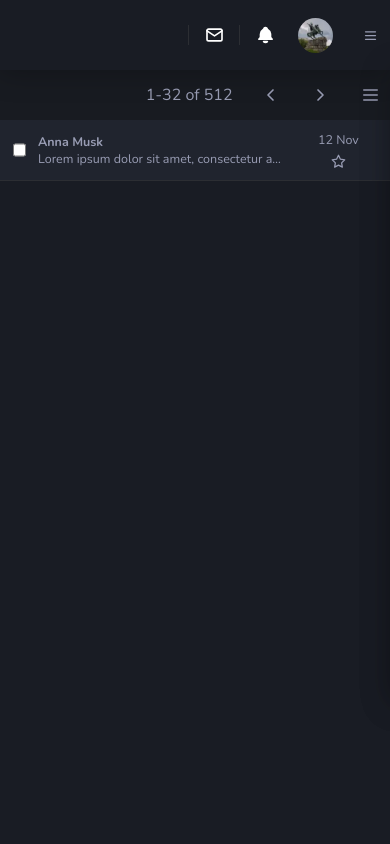
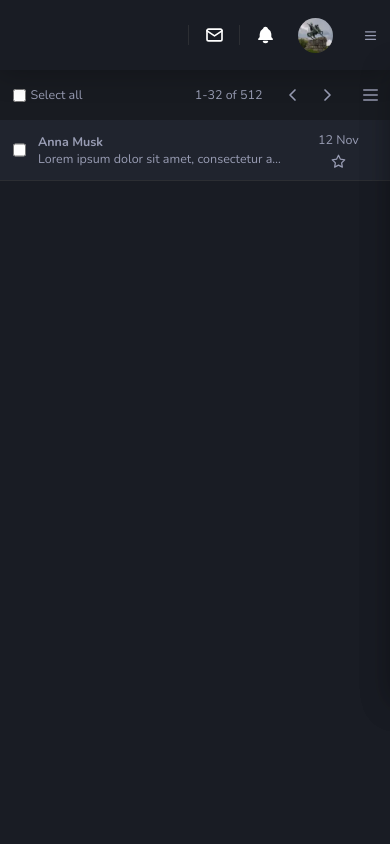
Before and after one commit to hadamalush/pwa-crew-admin-dashboard, a React (Vite) app: page /inbox/sent in a window 390 px wide. Shown: the top 844 px of the page. Built offline with nearby package versions, Linux system fonts and the light colour scheme.

Commit message:
feat: Added function - actionCheckedMessage in message-slice

```diff
--- a/src/components/transitions/Inbox/MessageItem.tsx
+++ b/src/components/transitions/Inbox/MessageItem.tsx
@@ -4,8 +4,10 @@ import Icon from "../../UI/Icons/Icon";
 import Avatar from "../Avatar";
 import Container from "../../UI/Container";
 import { cn } from "../../../util/utils";
-import { messageProps } from "../../../global/message-slice";
+import { actionCheckedMessage, messageProps } from "../../../global/message-slice";
 import { format } from "date-fns";
+import { useGlobalDispatch, useGlobalSelector } from "../../../global/hooks";
+import { ChangeEvent } from "react";
 
 type dataMessage = {
   dataMessage: messageProps;
@@ -13,16 +15,17 @@ type dataMessage = {
 
 const MessageItem = ({ dataMessage }: dataMessage) => {
   //   const [isFeatured, setIsFeatured] = useState(false);
+  const dispatch = useGlobalDispatch();
+  const checkedMessagelist = useGlobalSelector((state) => state.messages.checkedMessages);
+  console.log(checkedMessagelist);
+
   const { id, owner, subject, avatarSrc, isFeatured, isRead, date } = dataMessage;
   const newDate = new Date(date);
   const formattedDate = format(newDate, "dd MMM");
 
-  const handleCheckbox = () => {
-    // const messageId = e.target.id;
-
-    console.log(id);
-
-    // console.log(messageId);
+  const handleCheckbox = (e: ChangeEvent<HTMLInputElement>) => {
+    const action = e.target.checked ? "add" : "remove";
+    dispatch(actionCheckedMessage({ id, action: action }));
   };
 
   const handleFeatured = () => {
@@ -40,7 +43,7 @@ const MessageItem = ({ dataMessage }: dataMessage) => {
       <input
         type="checkbox"
         id={id}
-        onClick={handleCheckbox}
+        onChange={(e) => handleCheckbox(e)}
         className="cursor-pointer"
         aria-label="Mark the message"
       />
--- a/src/components/transitions/ToolbarInbox.tsx
+++ b/src/components/transitions/ToolbarInbox.tsx
@@ -23,11 +23,18 @@ const ToolbarInbox = () => {
       )}
       as="div"
     >
-      <p className="dark:text-textPrimary mr-5">1-32 of 512</p>
+      <input
+        type="checkbox"
+        className="cursor-pointer ml-5 mr-2 md:ml-20"
+        aria-label="Mark the message"
+      />
+      <label className="dark:text-textPrimary mr-auto w-max text-xl md:text-2xl">Select all</label>
+
+      <p className="dark:text-textPrimary mr-5 text-xl">1-32 of 512</p>
 
       <Button
         variant="outline"
-        className="group p-5 outline-none order-1 md:order-none"
+        className="group p-2 md:p-5 outline-none order-1 md:order-none"
         aria-label="Previous page"
         type="button"
       >
@@ -41,7 +48,7 @@ const ToolbarInbox = () => {
 
       <Button
         variant="outline"
-        className="group p-5 outline-none order-1 md:order-none"
+        className="group p-2 md:p-5 outline-none order-1 md:order-none"
         aria-label="Next page"
         type="button"
       >
--- a/src/global/message-slice.ts
+++ b/src/global/message-slice.ts
@@ -23,6 +23,7 @@ type initialStateType = {
   trashMessages: messageProps[];
   spamMessages: messageProps[];
   inboxMessages: messageProps[];
+  checkedMessages: string[];
 };
 
 const initialState: initialStateType = {
@@ -30,10 +31,11 @@ const initialState: initialStateType = {
   trashMessages: [],
   spamMessages: [],
   inboxMessages: [],
+  checkedMessages: [],
 };
 
 export const messageSlice = createSlice({
-  name: "toggle",
+  name: "message",
   initialState: initialState,
   reducers: {
     filterMessages(state, action: PayloadAction<{ pageName: "trash" | "spam" | "inbox" }>) {
@@ -66,7 +68,19 @@ export const messageSlice = createSlice({
 
       state[`${pageName}Messages`] = destructionMessages;
     },
+
+    actionCheckedMessage(state, action: PayloadAction<{ id: string; action: "add" | "remove" }>) {
+      if (action.payload.action === "add") {
+        state.checkedMessages.push(action.payload.id);
+        return;
+      }
+      if (action.payload.action === "remove") {
+        state.checkedMessages = state.checkedMessages.filter(
+          (message) => message !== action.payload.id
+        );
+      }
+    },
   },
 });
 
-export const { filterMessages } = messageSlice.actions;
+export const { filterMessages, actionCheckedMessage } = messageSlice.actions;
```
